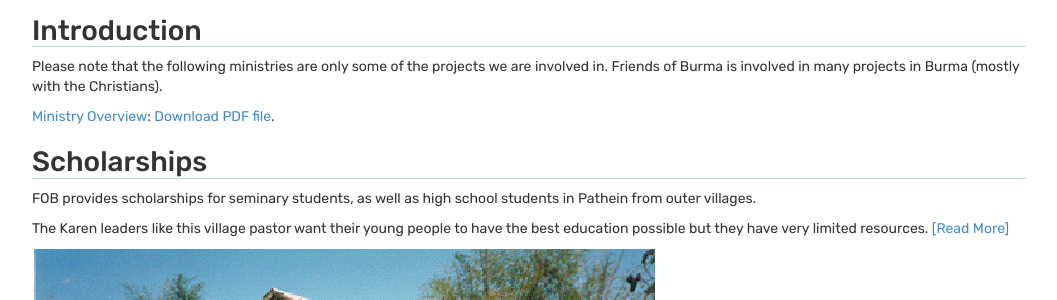
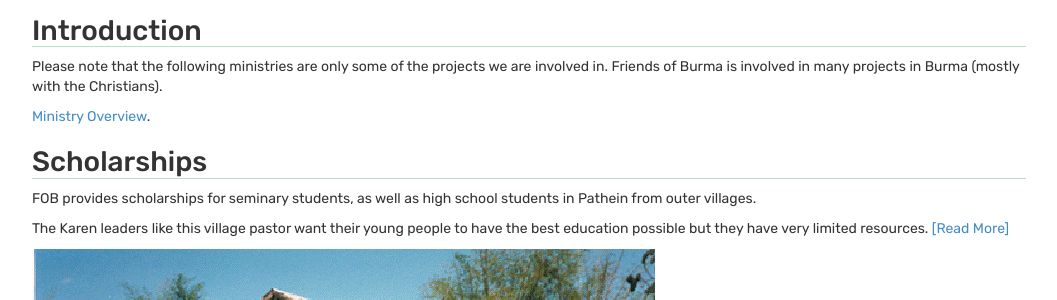
Before and after one commit to friendsofburma/friendsofburma.github.io, a Jekyll site: the page built from _pages/ministries.html, in a window 1280 px wide and 900 px high. Shown: the part 155-455 px from the top of the window, without its empty margins (111-1168 px from the left). Built offline with Jekyll 4.4.1, drawn with Linux system fonts in a browser that asks for light colours.

Commit message:
ministries.

```diff
--- a/_pages/ministries.html
+++ b/_pages/ministries.html
@@ -11,7 +11,7 @@ permalink: /ministries/
 <p>
   Please note that the following ministries are only some of the projects we are involved in. Friends of Burma is involved in many projects in Burma (mostly with the Christians).
 </p>
-<p><a href="/ministry">Ministry Overview</a>: <a href="/static/docs/FOBMinistry.pdf">Download PDF file</a>.</p>
+<p><a href="/ministry">Ministry Overview</a>.</p>
 
 <h2 class="my-header">Scholarships</h2>
 
```
